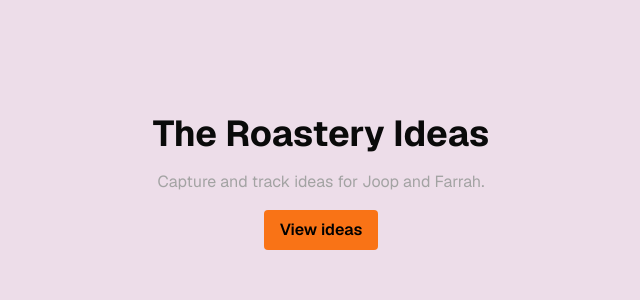
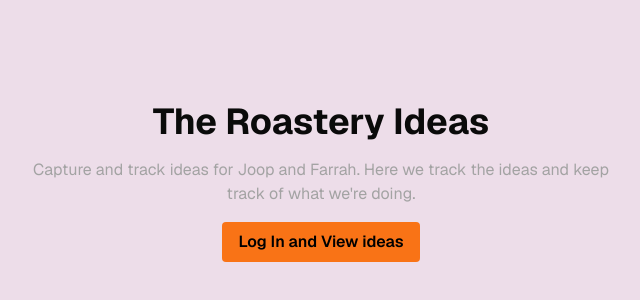
Before and after one commit to jxoranje/the_roastery, a Next.js app: page / in a window 1280 px wide. Shown: the part 218-518 px from the top of the page, without its empty margins (319-959 px from the left). Built offline with nearby package versions, Linux system fonts and the light colour scheme.

Commit message:
Restore edit page safely

```diff
--- a/app/page.tsx
+++ b/app/page.tsx
@@ -5,12 +5,13 @@ export default function Page() {
         <h1 className="text-4xl font-bold">The Roastery Ideas</h1>
         <p className="text-neutral-400">
           Capture and track ideas for Joop and Farrah.
+          Here we track the ideas and keep track of what we're doing.
         </p>
         <a
           href="/ideas"
           className="inline-block px-4 py-2 rounded bg-orange-500 text-black font-semibold"
         >
-          View ideas
+          Log In and View ideas
         </a>
       </div>
     </main>
```
